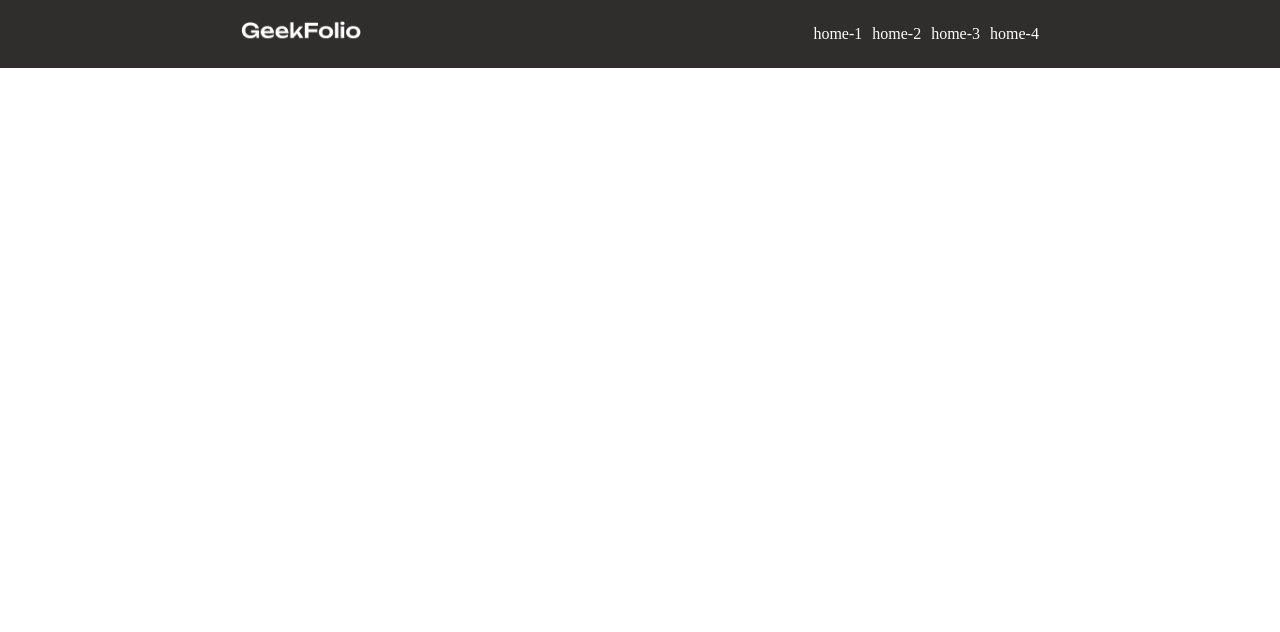
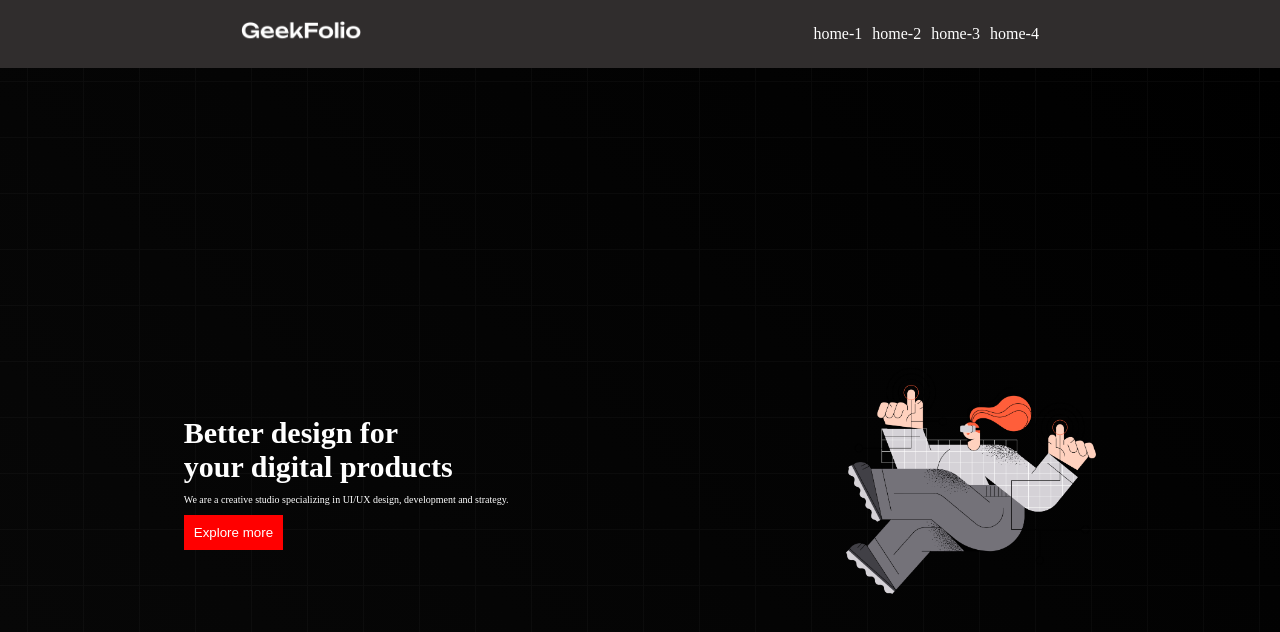
Before and after one commit to efa1122/my-first-project, a plain HTML site: page index.html in a window 1280 px wide. Drawn offline with Linux system fonts and the light colour scheme.

Commit message:
added the banner

```diff
--- a/index.html
+++ b/index.html
@@ -7,6 +7,7 @@
     <link rel="stylesheet" href="style.css">
 </head>
 <body>
+    <!--this is the menu bar-->
     <header>
         <nav>
           <div class="menu-container">
@@ -20,13 +21,25 @@
                 <li class="item">home-4</li>
             </div>
           </div>
-
-
-
         </nav>
     </header>
     <main>
+       <section>
+        <div class="banner-container">
+            <div class="banner-title">
+                <h1 class="title">Better design for <br>
+                    your digital products</h1>
+                    <p class="description">We are a creative studio specializing in UI/UX design, development and strategy.</p>
+                    <button class="btn">Explore more</button>
+            </div>
+            <div class="banner-photo">
+                <img src="images/banner.png" width="250px" alt="">
+            </div>
+        </div>
+       </section>
+       <section>
 
+       </section>
     </main>
    <footer></footer>
 </body>
--- a/style.css
+++ b/style.css
@@ -22,3 +22,29 @@
 .item{
     margin-left: 10px ;
 }
+.banner-container{
+    display: flex;
+    justify-content: space-around;
+    align-items: center;
+    height: 100vh;
+    background-image: url("images/background.png"),
+    linear-gradient(45deg,rgb(8, 8, 8),#000);
+    color: white;
+    padding: 15px;
+}
+.btn{
+    background-color: red ;
+    padding: 10px;
+    color: white;
+    border: none;
+
+}
+.title{
+    padding-bottom: 10px ;
+    font-size: 30PX ;
+    font-style: bold;
+}
+.description{
+    font-size: 10px;
+   padding-bottom: 10PX ;
+}
```
